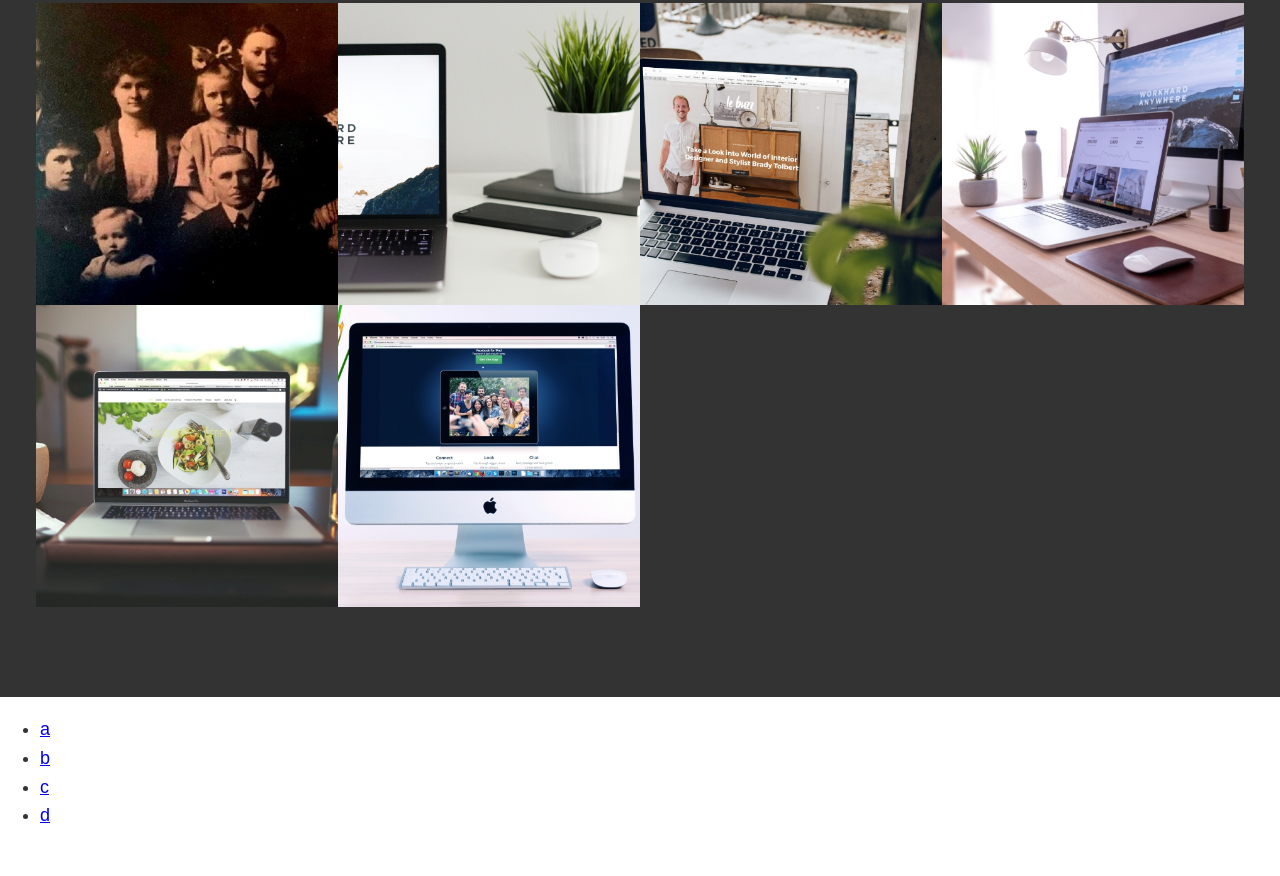
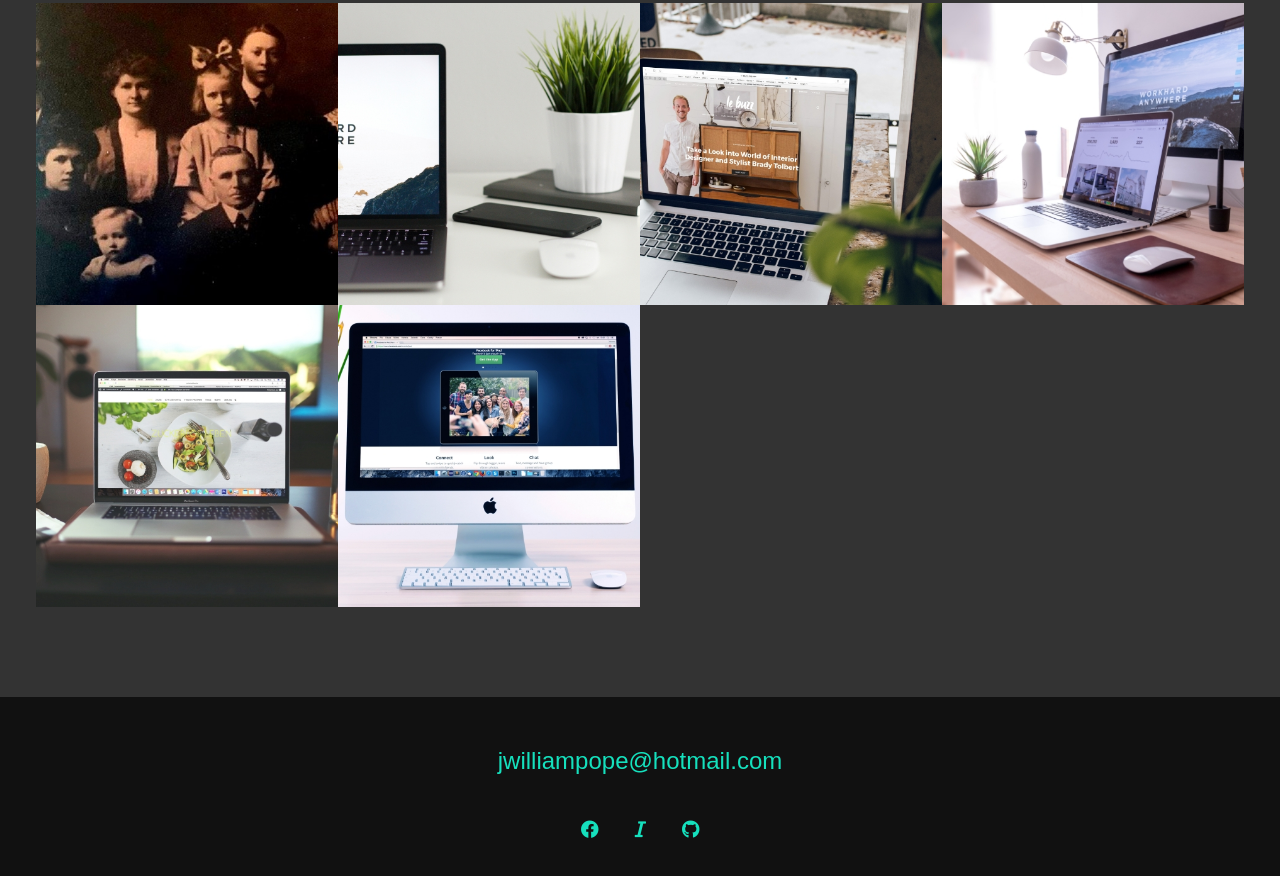
Before and after one commit to jwilliampope/portfolio, a website: page index.html in a window 1280 px wide. Shown: the part 1888-2764 px from the top of the page. Before the commit the page ends 2736 px from the top, so only its background shows below. Drawn offline with nearby package versions, Linux system fonts and the light colour scheme.

Commit message:
footer and social icons

```diff
--- a/css/style.css
+++ b/css/style.css
@@ -304,3 +304,46 @@ nav {
   transform: scale(1.2);
   opacity: 0.5;
 }
+
+/* FOOTER */
+
+.footer {
+  background: #111;
+  color: var(--clr-accent);
+  text-align: center;
+  padding: 2.5em 0;
+}
+
+.footer a {
+  color: inherit;
+  text-decoration: none;
+}
+
+.footer__link {
+  font-size: var(--fs-h3);
+}
+
+.footer__link:hover,
+.social-list__link:hover {
+  opacity: 0.7;
+}
+
+.footer__link:hover {
+  text-decoration: underline;
+}
+
+.social-list {
+  list-style: none;
+  display: flex;
+  justify-content: center;
+  margin: 2em 0;
+  padding: 0;
+}
+
+.social-list__item {
+  margin: 0 0.5em;
+}
+
+.social-list__link {
+  padding: 0.5em;
+}
--- a/index.html
+++ b/index.html
@@ -108,14 +108,20 @@
     </section>
 
     <!-- FOOTER -->
-    <footer>
-      <a href="mailto:jwilliampope@hotmail.com" class="footer-link"></a>
+    <footer class="footer">
+      <a href="mailto:jwilliampope@hotmail.com" class="footer__link">jwilliampope@hotmail.com</a>
 
       <ul class="social-list">
-        <li class="social-list__item"><a class="social-list__link" href="https://codepen.io">a</a></li>
-        <li class="social-list__item"><a class="social-list__link" href="http://dribbble.com">b</a></li>
-        <li class="social-list__item"><a class="social-list__link" href="https://twitter.com">c</a></li>
-        <li class="social-list__item"><a class="social-list__link" href="https://github.com">d</a></li>
+        <li class="social-list__item">
+          <a class="social-list__link" href="https://www.facebook.com/bill.pope.589" target="_blank"><i class="fab fa-facebook"></i></a>
+        </li>
+        <li class="social-list__item">
+          <a class="social-list__link" href="https://www.facebook.com/InfoQuarterUSA/?view_public_for=125886107461936" target="_blank"><i class="fas fa-italic" target="_blank"></i></a>
+        </li>
+
+        <li class="social-list__item">
+          <a class="social-list__link" href="https://github.com/jwilliampope" target="_blank"><i class="fab fa-github"></i></a>
+        </li>
       </ul>
     </footer>
 
```
